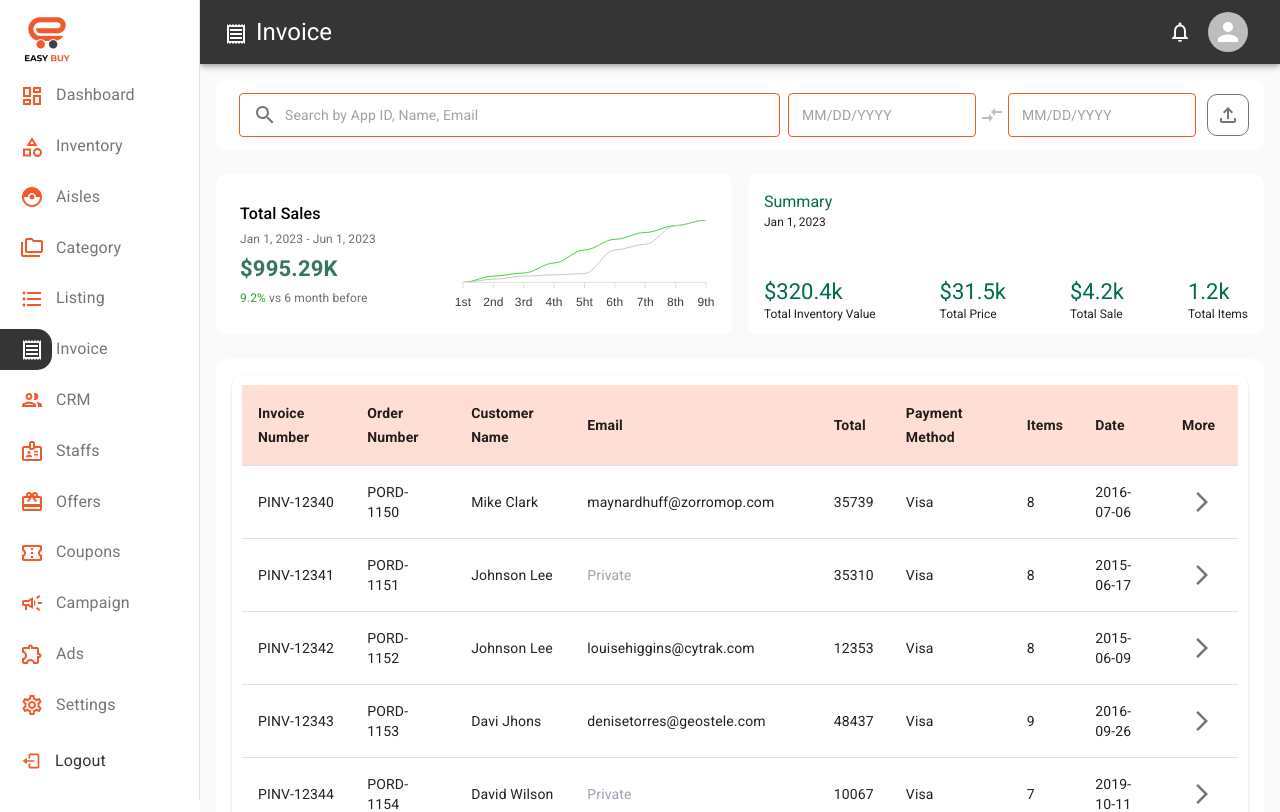
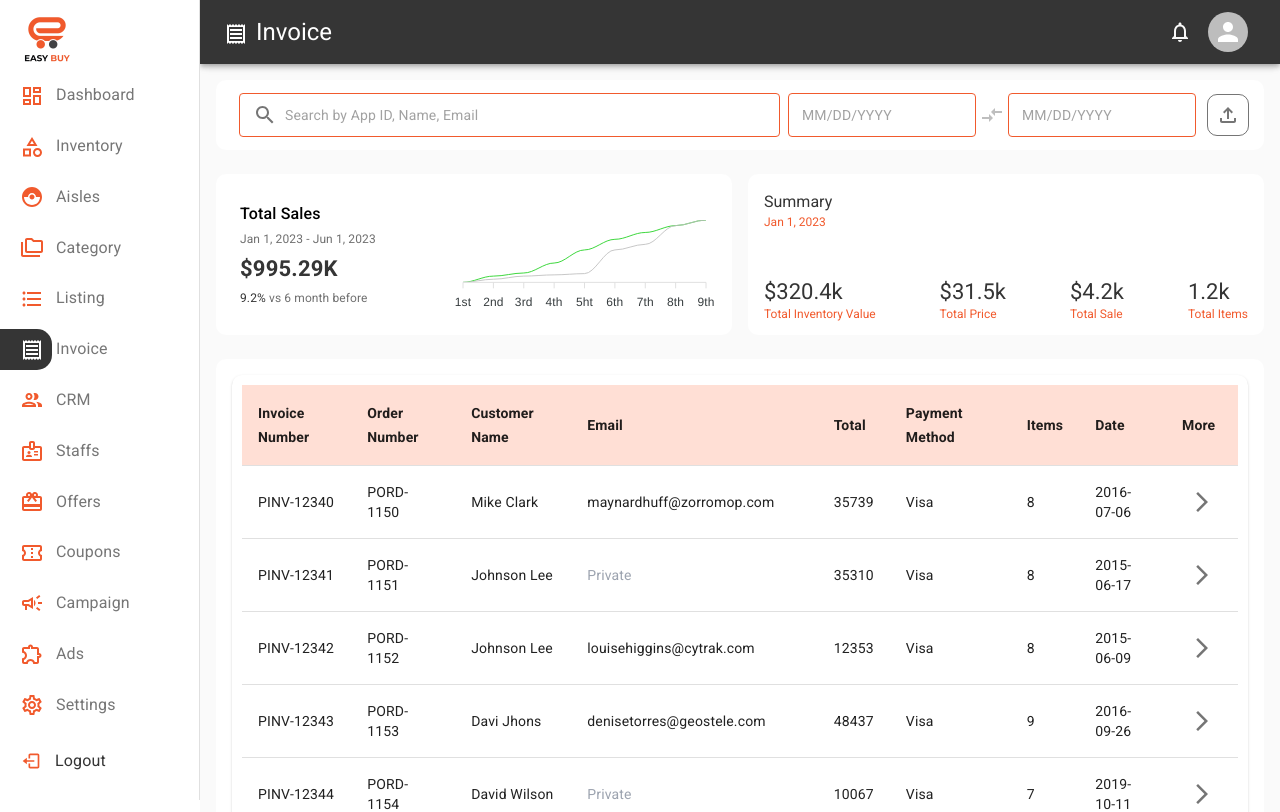
Before and after one commit to salman-webpro/easy-buy-dashboard, a React (Vite) app: page /invoices in a window 1280 px wide. Shown: the top 812 px of the page. Built offline with nearby package versions, Linux system fonts and the light colour scheme.

Commit message:
Category , invoice , inventory

```diff
--- a/src/components/Aisles/AisleTopBar.jsx
+++ b/src/components/Aisles/AisleTopBar.jsx
@@ -21,7 +21,7 @@ const AisleTopBar = ({ onSearchChange }) => {
                 <AilseSearch onSearchChange={onSearchChange} />
                 {/*    Date Filter */}
             </Stack>
-            <Stack sx={{ flex: '1' }} direction={'row'} gap={1} justifyContent={'end'}>
+            {/* <Stack sx={{ flex: '1' }} direction={'row'} gap={1} justifyContent={'end'}>
                 <IconButton
                     sx={{
                         border: '1px solid',
@@ -46,7 +46,7 @@ const AisleTopBar = ({ onSearchChange }) => {
                 >
                     <FileDownloadOutlinedIcon />
                 </IconButton>
-            </Stack>
+            </Stack> */}
         </Stack>
     );
 };
--- a/src/components/Categories/SubCategory/SubCategoryPages.jsx
+++ b/src/components/Categories/SubCategory/SubCategoryPages.jsx
@@ -129,13 +129,13 @@ const SubCategoryPages = ({ params }) => {
                 sx={{ bgcolor: 'white.main', borderRadius: '10px', padding: '8px' }}
             >
                 <ProductSearch onSearchChange={handleSearchChange} />
-                <FormControl sx={{ minWidth: 180 }}>
+                {/* <FormControl sx={{ minWidth: 180 }}>
                     <Select
                         labelId='demo-simple-select-label'
                         id='demo-simple-select'
                         value={selectedCategory}
                     ></Select>
-                </FormControl>
+                </FormControl> */}
             </Stack>
             <TableContainer component={Paper} sx={{ borderRadius: '10px', marginTop: '16px' }}>
                 <Table sx={{ minWidth: 650 }} aria-label='simple table'>
--- a/src/components/CommonComps/LineChart.jsx
+++ b/src/components/CommonComps/LineChart.jsx
@@ -83,11 +83,11 @@ const LineChart = ({ title, value, percentage }) => {
                 <Typography sx={{ color: '#707070', fontSize: '12px', fontWeight: '400' }}>
                     Jan 1, 2023 - Jun 1, 2023
                 </Typography>
-                <Typography sx={{ color: '#36765C', fontSize: '22px', fontWeight: '700' }}>
+                <Typography sx={{ color: 'primary.500', fontSize: '22px', fontWeight: '700' }}>
                     $995.29K
                 </Typography>
                 <Typography sx={{ color: '#707070', fontSize: '12px', fontWeight: '400' }}>
-                    <span style={{ color: '#24A524' }}>9.2% </span>vs 6 month before
+                    <span style={{ color: '#353535' }}>9.2% </span>vs 6 month before
                 </Typography>
             </Stack>
             <Stack p={2}>
--- a/src/components/InvoicesComps/InvoiceSummary.jsx
+++ b/src/components/InvoicesComps/InvoiceSummary.jsx
@@ -6,35 +6,45 @@ const InvoiceSummary = () => {
     return (
         <Stack direction={'column'} gap={6}>
             <Stack>
-                <Typography variant={'bodyLarge'} sx={{ color: '#006C4A' }}>
+                <Typography variant={'bodyLarge'} sx={{ color: 'primary.500' }}>
                     Summary
                 </Typography>
-                <Typography variant={'bodySmall'}>Jan 1, 2023</Typography>
+                <Typography variant={'bodySmall'} sx={{ color: 'primary.100' }}>
+                    Jan 1, 2023
+                </Typography>
             </Stack>
             <Stack direction={'row'} justifyContent={'space-between'}>
                 <Stack>
-                    <Typography variant={'titleLarge'} sx={{ color: '#006C4A' }}>
+                    <Typography variant={'titleLarge'} sx={{ color: 'primary.500' }}>
                         $320.4k
                     </Typography>
-                    <Typography variant={'bodySmall'}>Total Inventory Value</Typography>
+                    <Typography variant={'bodySmall'} sx={{ color: 'primary.100' }}>
+                        Total Inventory Value
+                    </Typography>
                 </Stack>
                 <Stack>
-                    <Typography variant={'titleLarge'} sx={{ color: '#006C4A' }}>
+                    <Typography variant={'titleLarge'} sx={{ color: 'primary.500' }}>
                         $31.5k
                     </Typography>
-                    <Typography variant={'bodySmall'}>Total Price</Typography>
+                    <Typography variant={'bodySmall'} sx={{ color: 'primary.100' }}>
+                        Total Price
+                    </Typography>
                 </Stack>
                 <Stack>
-                    <Typography variant={'titleLarge'} sx={{ color: '#006C4A' }}>
+                    <Typography variant={'titleLarge'} sx={{ color: 'primary.500' }}>
                         $4.2k
                     </Typography>
-                    <Typography variant={'bodySmall'}>Total Sale</Typography>
+                    <Typography variant={'bodySmall'} sx={{ color: 'primary.100' }}>
+                        Total Sale
+                    </Typography>
                 </Stack>
                 <Stack>
-                    <Typography variant={'titleLarge'} sx={{ color: '#006C4A' }}>
+                    <Typography variant={'titleLarge'} sx={{ color: 'primary.500' }}>
                         1.2k
                     </Typography>
-                    <Typography variant={'bodySmall'}>Total Items</Typography>
+                    <Typography variant={'bodySmall'} sx={{ color: 'primary.100' }}>
+                        Total Items
+                    </Typography>
                 </Stack>
             </Stack>
         </Stack>
--- a/src/components/ListingComp/Wishlist/WishlistItems.jsx
+++ b/src/components/ListingComp/Wishlist/WishlistItems.jsx
@@ -49,15 +49,8 @@ const WishlistItems = ({ ListingsData }) => {
                 </Typography>
                 <Stack spacing={3} mt={3} sx={{ height: '65vh', overflowY: 'auto' }}>
                     {list?.items?.map((item, index) => (
-                        <Box onClick={() => handleActionClick(item)}>
-                            <WishListItemsCard
-                                key={index}
-                                image={item.images[0]}
-                                name={item.name}
-                                price={item.price}
-                                category={item.category}
-                                quantity={item.quantity}
-                            />
+                        <Box sx={{ pointer: 'cursor' }} onClick={() => handleActionClick(item)}>
+                            <WishListItemsCard key={index} item={item} />
                         </Box>
                     ))}
                 </Stack>
--- a/src/components/ListingComp/Wishlist/WishlistTop.jsx
+++ b/src/components/ListingComp/Wishlist/WishlistTop.jsx
@@ -15,7 +15,7 @@ const WishlistTop = ({ ListingsData, setListingOpen }) => {
                 <Stack spacing={2}>
                     <Typography variant='titleLarge'>{ListingsData.name}</Typography>
                     <Stack spacing={1}>
-                        <Typography variant='bodySmall' color={'primary.600'}>
+                        <Typography variant='bodySmall' color={'primary.500'}>
                             {ListingsData.phone}
                         </Typography>
                         <Typography variant='labelMedium' color={'primary.500'}>
@@ -64,7 +64,7 @@ const WishlistTop = ({ ListingsData, setListingOpen }) => {
                     >
                         <Typography variant='labelMedium' color={'sc.two'}>
                             in{' '}
-                            <span style={{ color: '#006C4A', fontSize: '1.5rem ' }}>
+                            <span style={{ color: '#f15a2d', fontSize: '1.5rem ' }}>
                                 {ListingsData.totalOrders}
                             </span>{' '}
                             Orders
--- a/src/pages/Aisles.jsx
+++ b/src/pages/Aisles.jsx
@@ -26,7 +26,7 @@ const Aisles = () => {
                     </Typography>
                     <Button
                         variant='contained'
-                        sx={{ bgcolor: 'primary.400' }}
+                        sx={{ bgcolor: 'primary.500' }}
                         startIcon={<AddOutlinedIcon />}
                         onClick={toggleAddDrawer}
                     >
```
Also changed, not shown: src/components/Categories/CategorySummary.jsx (+12 -6 lines), src/components/Categories/CategoryTop.jsx (+4 -4 lines), src/components/InventoryComponents/InventorySummery.jsx (+20 -10 lines), src/components/ListingComp/Wishlist/WishListItemsCard.jsx (+13 -9 lines).
